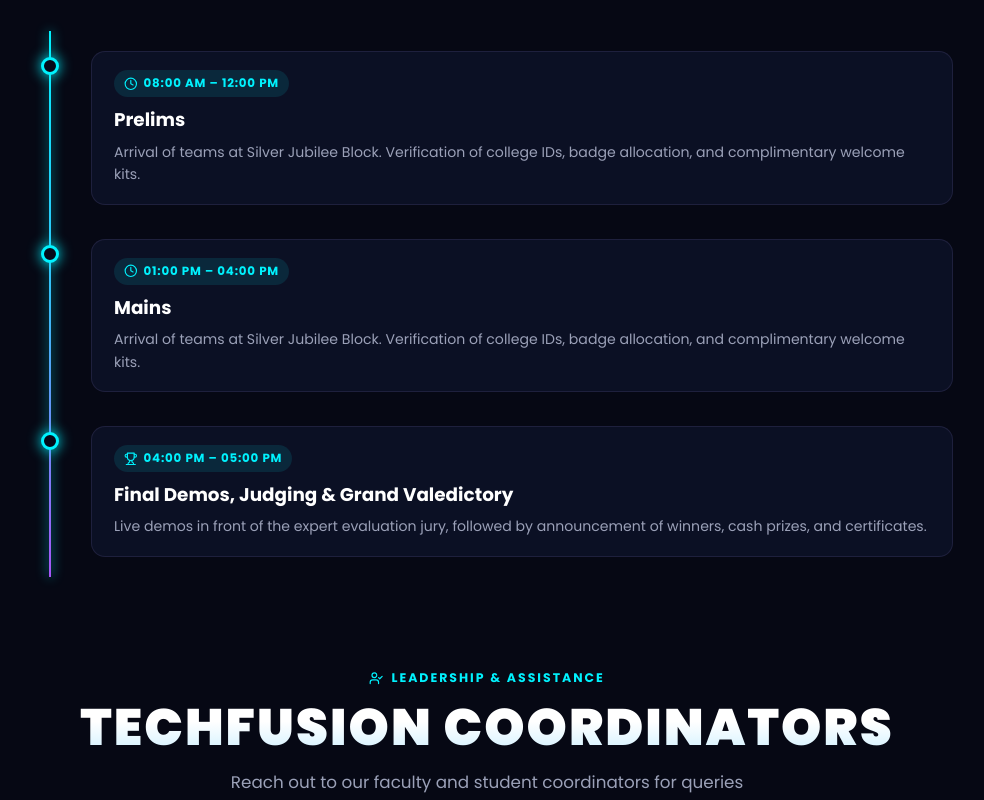
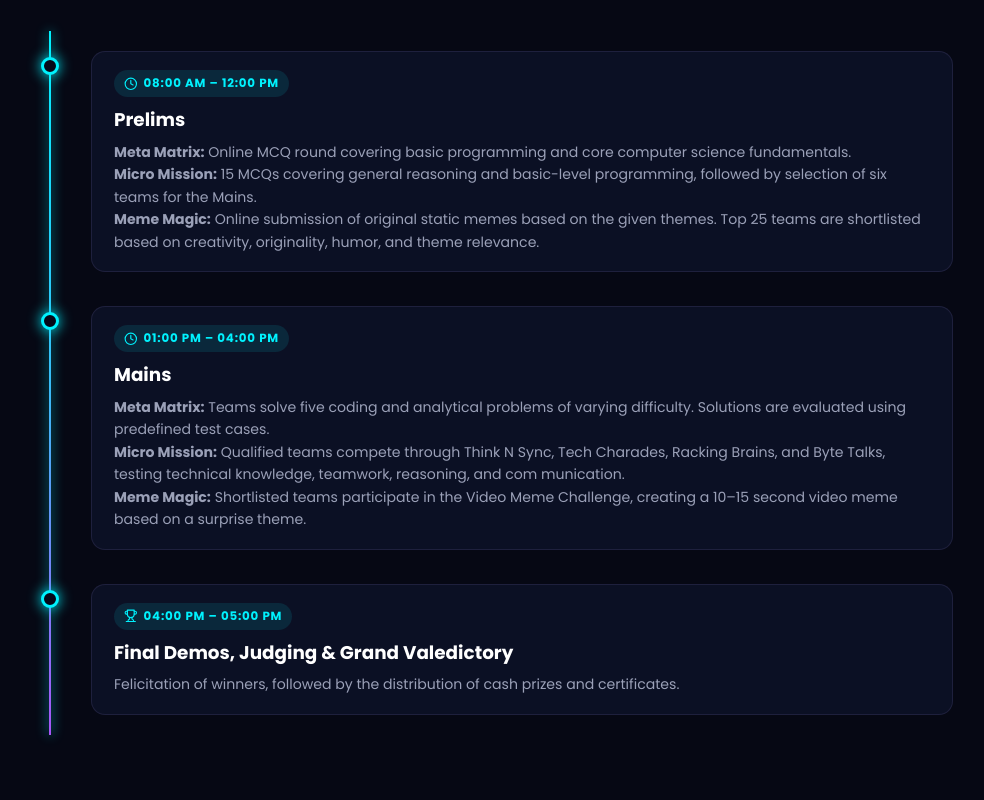
Before and after one commit to Naveen-beginner/techfusion, a website: page index.html in a window 1280 px wide. Shown: the part 2000-2800 px from the top of the page, without its empty margins (153-1137 px from the left). Drawn offline with Linux system fonts and the light colour scheme; animation ran at ten frames a second.

Commit message:
some changes regarding timeline

```diff
--- a/index.html
+++ b/index.html
@@ -392,8 +392,12 @@
             </span>
             <h3 class="timeline-title">Prelims</h3>
             <p class="timeline-desc">
-              Arrival of teams at Silver Jubilee Block. Verification of college IDs, badge allocation, and complimentary
-              welcome kits.
+              <strong>Meta Matrix:</strong> Online MCQ round covering basic programming and core computer science
+              fundamentals.<br>
+              <strong>Micro Mission:</strong> 15 MCQs covering general reasoning and basic-level programming, followed
+              by selection of six teams for the Mains.<br>
+              <strong>Meme Magic:</strong> Online submission of original static memes based on the given themes. Top 25
+              teams are shortlisted based on creativity, originality, humor, and theme relevance.
             </p>
           </div>
         </div>
@@ -411,8 +415,12 @@
             </span>
             <h3 class="timeline-title">Mains</h3>
             <p class="timeline-desc">
-              Arrival of teams at Silver Jubilee Block. Verification of college IDs, badge allocation, and complimentary
-              welcome kits.
+              <strong>Meta Matrix:</strong> Teams solve five coding and analytical problems of varying difficulty.
+              Solutions are evaluated using predefined test cases.<br>
+              <strong>Micro Mission:</strong> Qualified teams compete through Think N Sync, Tech Charades, Racking
+              Brains, and Byte Talks, testing technical knowledge, teamwork, reasoning, and com munication.<br>
+              <strong>Meme Magic:</strong> Shortlisted teams participate in the Video Meme Challenge, creating a 10–15
+              second video meme based on a surprise theme.
             </p>
           </div>
         </div>
@@ -476,8 +484,7 @@
             </span>
             <h3 class="timeline-title">Final Demos, Judging &amp; Grand Valedictory</h3>
             <p class="timeline-desc">
-              Live demos in front of the expert evaluation jury, followed by announcement of winners, cash prizes, and
-              certificates.
+              Felicitation of winners, followed by the distribution of cash prizes and certificates.
             </p>
           </div>
         </div>
@@ -507,9 +514,8 @@
         <div class="coordinator-card">
           <div class="coord-avatar">
             <svg class="tf-icon" viewBox="0 0 24 24">
-              <path d="M2 3h20" />
-              <path d="M21 3v11a2 2 0 0 1-2 2H5a2 2 0 0 1-2-2V3" />
-              <path d="m7 21 5-5 5 5" />
+              <path d="M19 21v-2a4 4 0 0 0-4-4H9a4 4 0 0 0-4 4v2" />
+              <circle cx="12" cy="7" r="4" />
             </svg>
           </div>
           <div class="coord-info">
@@ -538,9 +544,8 @@
         <div class="coordinator-card">
           <div class="coord-avatar">
             <svg class="tf-icon" viewBox="0 0 24 24">
-              <path d="M2 3h20" />
-              <path d="M21 3v11a2 2 0 0 1-2 2H5a2 2 0 0 1-2-2V3" />
-              <path d="m7 21 5-5 5 5" />
+              <path d="M19 21v-2a4 4 0 0 0-4-4H9a4 4 0 0 0-4 4v2" />
+              <circle cx="12" cy="7" r="4" />
             </svg>
           </div>
           <div class="coord-info">
@@ -903,7 +908,7 @@
 
       <!-- Social Media Links -->
       <div class="social-links" aria-label="Official College Social media links">
-        <a class="social-pill instagram" href="https://www.instagram.com/rvrjcce.official/" target="_blank"
+        <a class="social-pill instagram" href="https://www.instagram.com/techfusion.2k26/" target="_blank"
           rel="noopener noreferrer">
           <svg class="tf-icon" viewBox="0 0 24 24">
             <rect width="20" height="20" x="2" y="2" rx="5" ry="5" />
```
